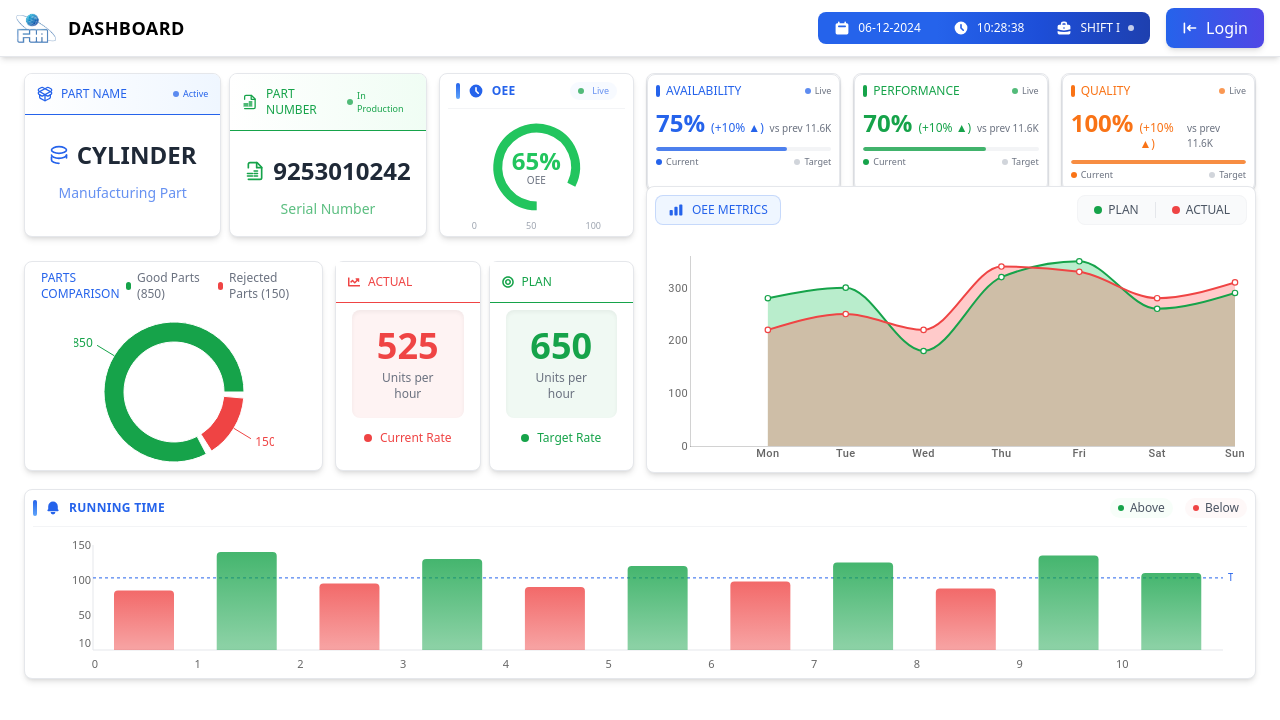
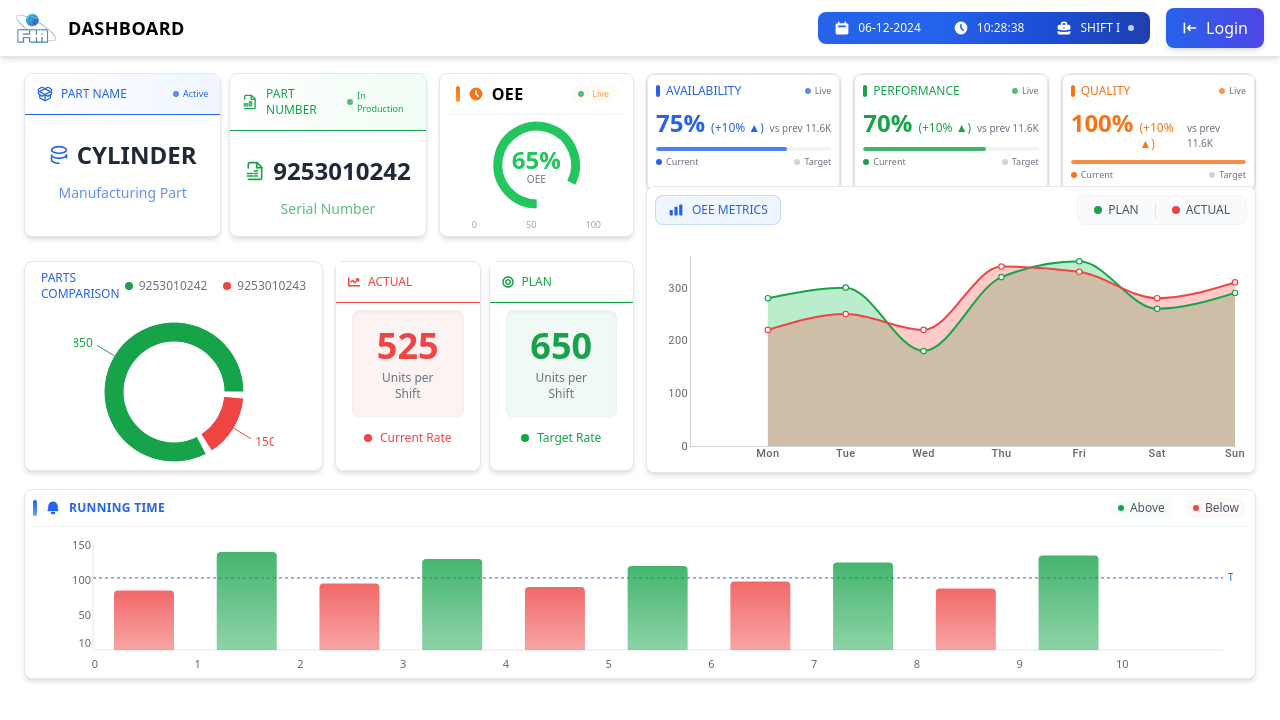
Before and after one commit to SanjaiPandimurugan/Dashboard, a React (Vite) app: page / in a window 1280 px wide. Shown: the top 720 px of the page. Built offline with nearby package versions, Linux system fonts and the light colour scheme.

Commit message:
small changes

```diff
--- a/src/components/FirstRow.jsx
+++ b/src/components/FirstRow.jsx
@@ -222,19 +222,19 @@ function FirstRow() {
           <div className="bg-white p-2 h-[164px] border border-gray-200 rounded-lg shadow-md hover:shadow-lg transition-all duration-300">
             <div className="px-2 flex items-center justify-between border-b border-gray-100 pb-2">
               <div className="flex items-center gap-2">
-                <div className="w-1 h-4 bg-gradient-to-b from-[#2563eb] to-blue-400 rounded-full"></div>
-                <svg xmlns="http://www.w3.org/2000/svg" className="h-4 w-4 text-[#2563eb]" viewBox="0 0 20 20" fill="currentColor">
+                <div className="w-1 h-4 bg-gradient-to-b from-[#f97316] to-orange-400 rounded-full"></div>
+                <svg xmlns="http://www.w3.org/2000/svg" className="h-4 w-4 text-[#f97316]" viewBox="0 0 20 20" fill="currentColor">
                   <path fillRule="evenodd" d="M10 18a8 8 0 100-16 8 8 0 000 16zm1-12a1 1 0 10-2 0v4a1 1 0 00.293.707l2.828 2.829a1 1 0 101.415-1.415L11 9.586V6z" clipRule="evenodd" />
                 </svg>
-                <span className="text-[#2563eb] text-xs font-semibold tracking-wide">OEE</span>
+                <span className="text-[#f97316]text-xs font-semibold tracking-wide">OEE</span>
               </div>
-              <div className="flex items-center gap-2 bg-blue-50/50 px-2 py-0.5 rounded-full">
+              <div className="flex items-center gap-2 bg-orange-50/50 px-2 py-0.5 rounded-full">
                 <div className="w-1.5 h-1.5 rounded-full bg-[#16a34a] animate-pulse"></div>
-                <span className="text-[9px] text-[#2563eb]/70 font-medium">Live</span>
+                <span className="text-[9px] text-[#f97316]/70 font-medium">Live</span>
               </div>
             </div>
-            <div className="py-2 px-2">
-              <div className="relative h-[100px] flex items-center justify-center">
+            <div className="py-1 px-2">
+              <div className="relative h-[100px] flex items-center justify-center -mt-1">
                 <OEEGauge />
               </div>
             </div>
--- a/src/components/RunningTimeChart.jsx
+++ b/src/components/RunningTimeChart.jsx
@@ -12,7 +12,7 @@ function RunningTimeChart() {
     { hour: '7', value: 125 },
     { hour: '8', value: 88 },
     { hour: '9', value: 135 },
-    { hour: '10', value: 110 }
+    { hour: '10'}
   ];
 
   const threshold = 103;
--- a/src/components/SecondRow.jsx
+++ b/src/components/SecondRow.jsx
@@ -46,7 +46,7 @@ function SecondRow() {
             <div className="rounded-lg p-4 shadow-inner"
                  style={{ backgroundColor: `${boxColor}10` }}>
               <span className="text-4xl font-bold block mb-1" style={{ color: boxColor }}>{value}</span>
-              <div className="text-xs text-gray-500">Units per hour</div>
+              <div className="text-xs text-gray-500">Units per Shift</div>
             </div>
             <div className="mt-3 flex items-center justify-center gap-2">
               <div className="w-2 h-2 rounded-full" style={{ backgroundColor: boxColor }}></div>
@@ -62,8 +62,8 @@ function SecondRow() {
 
   const PieChartSection = () => {
     const data = [
-      { name: 'Good Parts', value: 850, color: ACTUAL_COLOR },
-      { name: 'Rejected Parts', value: 150, color: REJECT_COLOR }
+      { name: '9253010242', value: 850, color: ACTUAL_COLOR },
+      { name: '9253010243', value: 150, color: REJECT_COLOR }
     ];
 
     return (
@@ -74,11 +74,11 @@ function SecondRow() {
             <div className="flex items-center gap-4">
               <div className="flex items-center gap-1.5">
                 <div className="w-2 h-2 rounded-full" style={{ backgroundColor: ACTUAL_COLOR }}></div>
-                <span className="text-xs text-gray-500">Good Parts (850)</span>
+                <span className="text-xs text-gray-500">9253010242</span>
               </div>
               <div className="flex items-center gap-1.5">
                 <div className="w-2 h-2 rounded-full" style={{ backgroundColor: REJECT_COLOR }}></div>
-                <span className="text-xs text-gray-500">Rejected Parts (150)</span>
+                <span className="text-xs text-gray-500">9253010243</span>
               </div>
             </div>
           </div>
```
